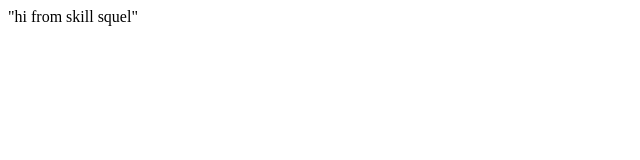
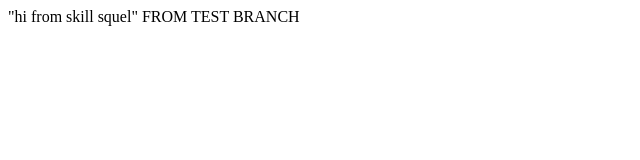
Before and after one commit to karthikkaku/skillsquel-ci-cd, a plain HTML site: page index.html in a window 1280 px wide. Shown: the whole page, without its empty margins (0-640 px from the left). Drawn offline with Linux system fonts and the light colour scheme.

Commit message:
Update index.html

```diff
--- a/index.html
+++ b/index.html
@@ -2,7 +2,7 @@
 
 
 <body>
-<p> "hi from skill squel" </p>
+<p> "hi from skill squel" FROM TEST BRANCH</p>
 </body>
 
 
```
